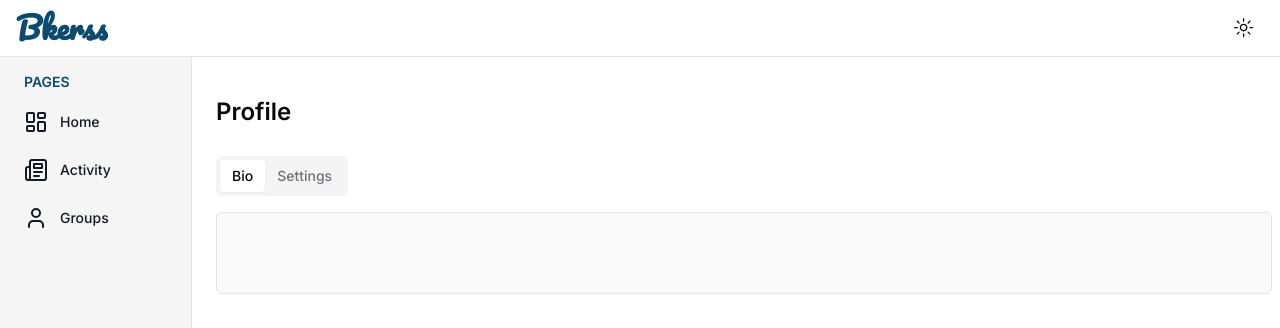
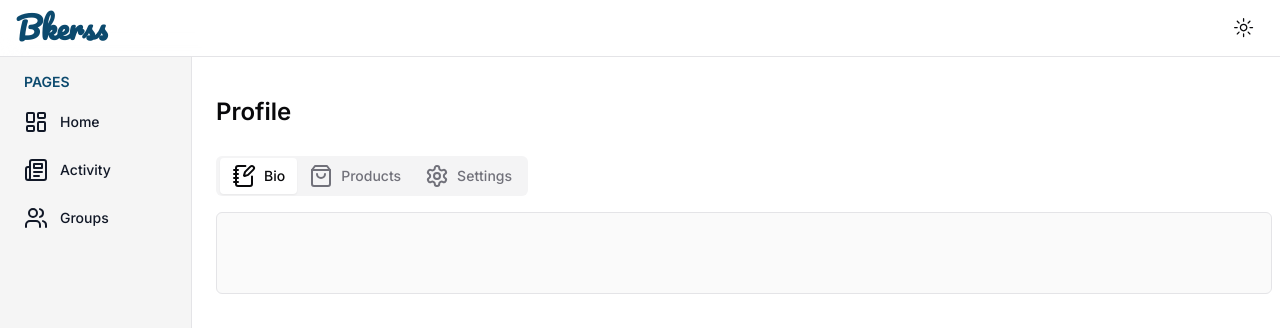
Before and after one commit to victoroab/bkerss, a Next.js app: page /profile in a window 1280 px wide. Shown: the top 328 px of the page. Built offline with nearby package versions, Linux system fonts and the light colour scheme; no server answers.

Commit message:
ui: products tab in profile page

```diff
--- a/src/app/(profile)/layout.tsx
+++ b/src/app/(profile)/layout.tsx
@@ -1,6 +1,6 @@
 import { AppHeader } from '@/components/headers'
 import { Button } from '@/components/ui/button'
-import { LayoutDashboard, Newspaper, User } from 'lucide-react'
+import { LayoutDashboard, Newspaper, Users } from 'lucide-react'
 import Link from 'next/link'
 
 export default function ProfileLayout({
@@ -36,7 +36,7 @@ export default function ProfileLayout({
                 className="flex justify-start gap-3 py-0 pl-2 w-full rounded-lg dark:text-white dark:hover:bg-neutral-800 dark:hover:border-none hover:text-sky-700 hover:border hover:border-sky-200 hover:bg-sky-50 text-gray-900 bg-transparent"
                 size={'sm'}
               >
-                <User /> Groups
+                <Users /> Groups
               </Button>
             </div>
           </nav>
--- a/src/app/(profile)/profile/page.tsx
+++ b/src/app/(profile)/profile/page.tsx
@@ -1,4 +1,5 @@
 import { Tabs, TabsContent, TabsList, TabsTrigger } from '@/components/ui/tabs'
+import { NotebookPenIcon, Settings, ShoppingBag } from 'lucide-react'
 
 export default function ProfilePage() {
   return (
@@ -7,8 +8,17 @@ export default function ProfilePage() {
 
       <Tabs defaultValue="bio">
         <TabsList>
-          <TabsTrigger value="bio">Bio</TabsTrigger>
-          <TabsTrigger value="settings">Settings</TabsTrigger>
+          <TabsTrigger value="bio" className="flex items-center gap-2">
+            <NotebookPenIcon /> Bio
+          </TabsTrigger>
+
+          <TabsTrigger value="products" className="flex items-center gap-2">
+            <ShoppingBag /> Products
+          </TabsTrigger>
+
+          <TabsTrigger value="settings" className="flex items-center gap-2">
+            <Settings /> Settings
+          </TabsTrigger>
         </TabsList>
         <TabsContent
           value="bio"
@@ -22,6 +32,12 @@ export default function ProfilePage() {
         >
           <div className="w-full flex flex-1 items-center h-full"></div>
         </TabsContent>
+        <TabsContent
+          value="products"
+          className="mt-4 py-3 border rounded-md bg-neutral-50 dark:bg-neutral-950 h-full"
+        >
+          <div className="w-full flex flex-1 items-center h-full"></div>
+        </TabsContent>
       </Tabs>
     </div>
   )
```
Also changed, not shown: 1 other file (tests, documents, lock files or other folders).
